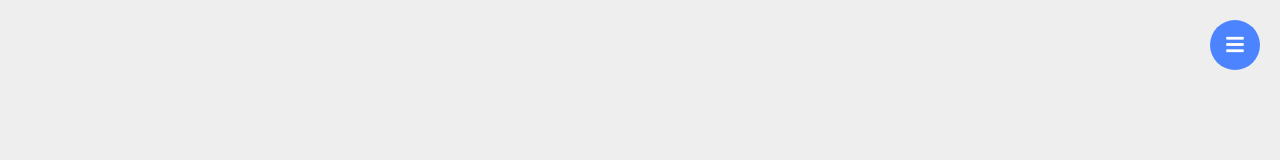
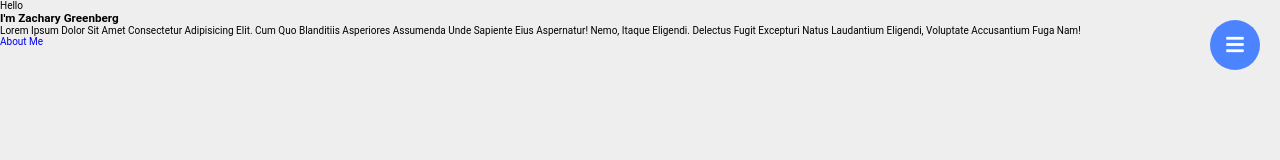
Before and after one commit to Zach-Greenberg/Zach-Greenberg.github.io, a plain HTML site: page index.html in a window 1280 px wide. Drawn offline with nearby package versions, Linux system fonts and the light colour scheme.

Commit message:
working on home section

```diff
--- a/index.html
+++ b/index.html
@@ -28,6 +28,19 @@
         </nav>
     </header>
     <!--Header seaction end-->
+    <!--Home section starts-->
+
+    <section class="home" id="home">
+        <div class="content">
+            <span class="hello">Hello</span>
+            <h3>I'm <span>Zachary Greenberg</span></h3>
+            <p>Lorem ipsum dolor sit amet consectetur adipisicing elit. Cum quo blanditiis asperiores assumenda unde sapiente eius aspernatur! Nemo, itaque eligendi. Delectus fugit excepturi natus laudantium eligendi, voluptate accusantium fuga nam!</p>
+            <a href="#about" class="btn">about me</a>
+        </div>
+    </section>
+
+
+    <!--Home section ends-->
 
 
 
```
